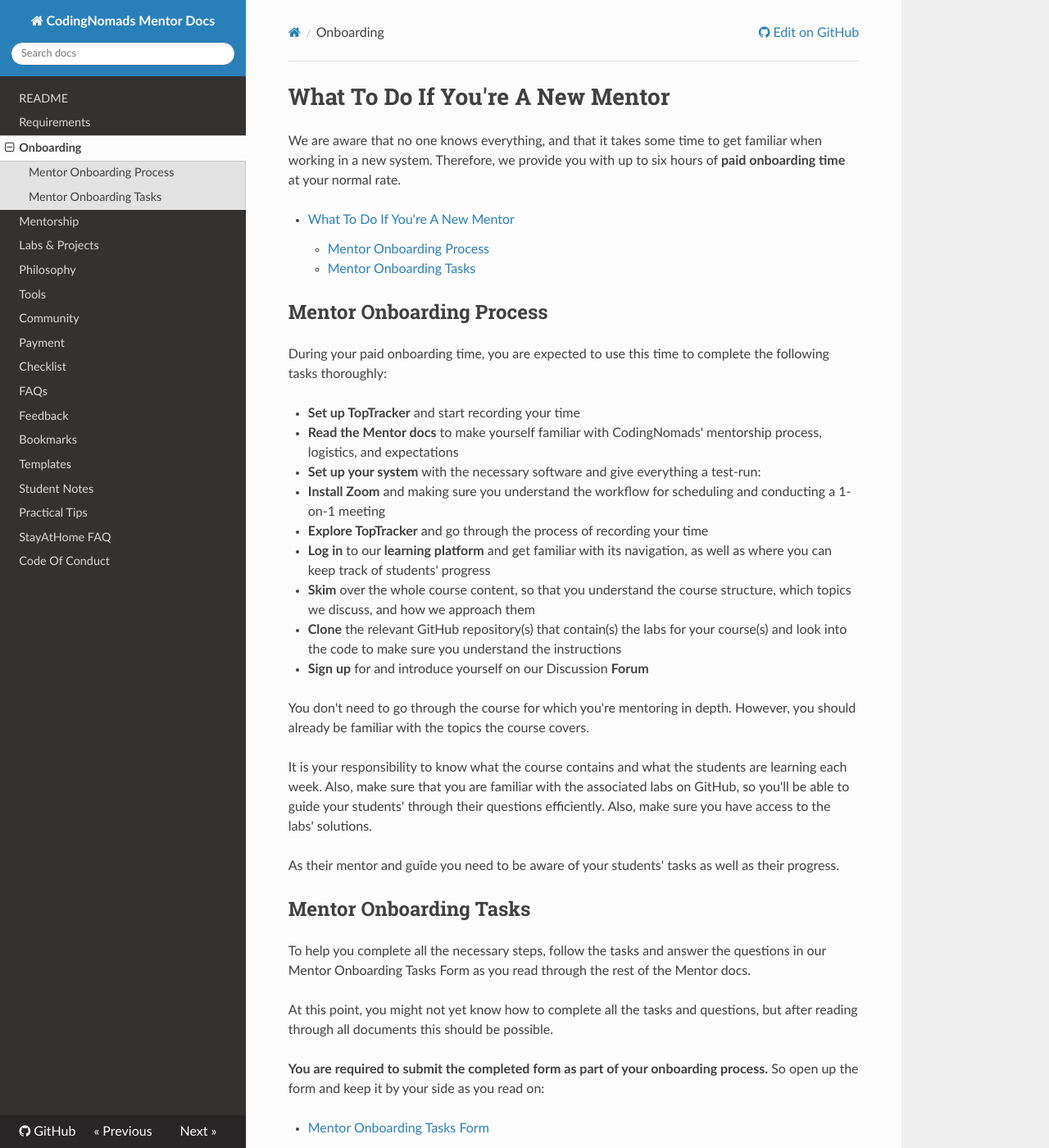
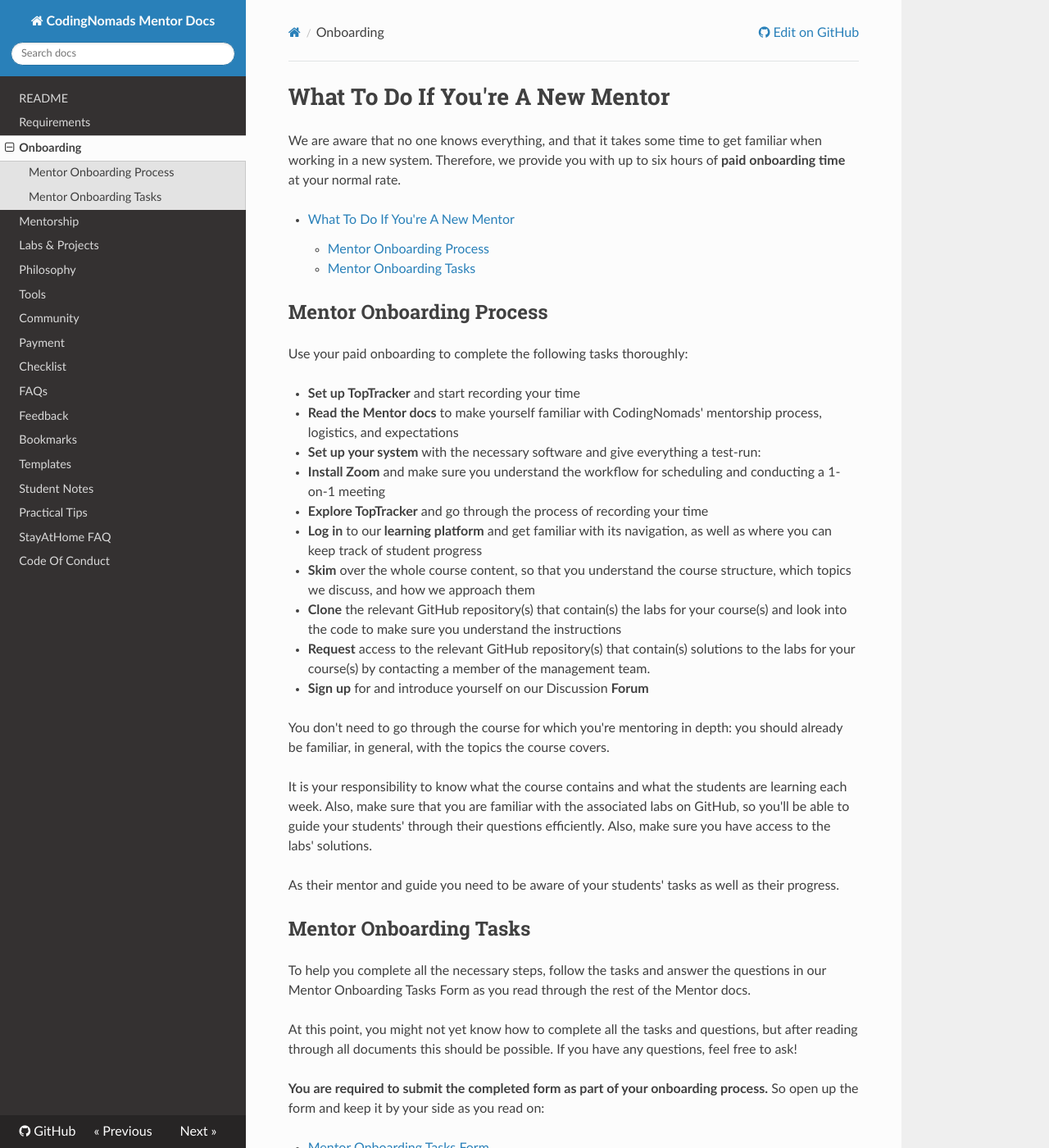
Before and after one commit to CodingNomads/mentor-docs, an MkDocs documentation site: the page built from docs/02_new_mentors.md, in a window 1280 px wide and 1400 px high. Shown: the whole window at 82% size. Built offline with MkDocs 1.6.1, drawn with Linux system fonts in a browser that asks for light colours; nearby versions of some CDN libraries.

Commit message:
edited 02_new_mentors

```diff
--- a/docs/02_new_mentors.md
+++ b/docs/02_new_mentors.md
@@ -6,19 +6,20 @@ We are aware that no one knows everything, and that it takes some time to get fa
 
 ## Mentor Onboarding Process
 
-During your paid onboarding time, you are expected to use this time to complete the following tasks thoroughly:
+Use your paid onboarding to complete the following tasks thoroughly:
 
 - **Set up TopTracker** and start recording your time
 - **Read the Mentor docs** to make yourself familiar with CodingNomads' mentorship process, logistics, and expectations
 - **Set up your system** with the necessary software and give everything a test-run:
-  - **Install Zoom** and making sure you understand the workflow for scheduling and conducting a 1-on-1 meeting
+  - **Install Zoom** and make sure you understand the workflow for scheduling and conducting a 1-on-1 meeting
   - **Explore TopTracker** and go through the process of recording your time
-- **Log in** to our **learning platform** and get familiar with its navigation, as well as where you can keep track of students' progress
+- **Log in** to our **learning platform** and get familiar with its navigation, as well as where you can keep track of student progress
 - **Skim** over the whole course content, so that you understand the course structure, which topics we discuss, and how we approach them
 - **Clone** the relevant GitHub repository(s) that contain(s) the labs for your course(s) and look into the code to make sure you understand the instructions
+- **Request** access to the relevant GitHub repository(s) that contain(s) solutions to the labs for your course(s) by contacting a member of the management team.
 - **Sign up** for and introduce yourself on our Discussion **Forum**
 
-You don't need to go through the course for which you're mentoring in depth. However, you should already be familiar with the topics the course covers.
+You don't need to go through the course for which you're mentoring in depth: you should already be familiar, in general, with the topics the course covers.
 
 It is your responsibility to know what the course contains and what the students are learning each week. Also, make sure that you are familiar with the associated labs on GitHub, so you'll be able to guide your students' through their questions efficiently.  Also, make sure you have access to the labs' solutions.
 
@@ -28,7 +29,7 @@ As their mentor and guide you need to be aware of your students' tasks as well a
 
 To help you complete all the necessary steps, follow the tasks and answer the questions in our Mentor Onboarding Tasks Form as you read through the rest of the Mentor docs.
 
-At this point, you might not yet know how to complete all the tasks and questions, but after reading through all documents this should be possible.
+At this point, you might not yet know how to complete all the tasks and questions, but after reading through all documents this should be possible.  If you have any questions, feel free to ask!
 
 **You are required to submit the completed form as part of your onboarding process.** So open up the form and keep it by your side as you read on:
 
```
